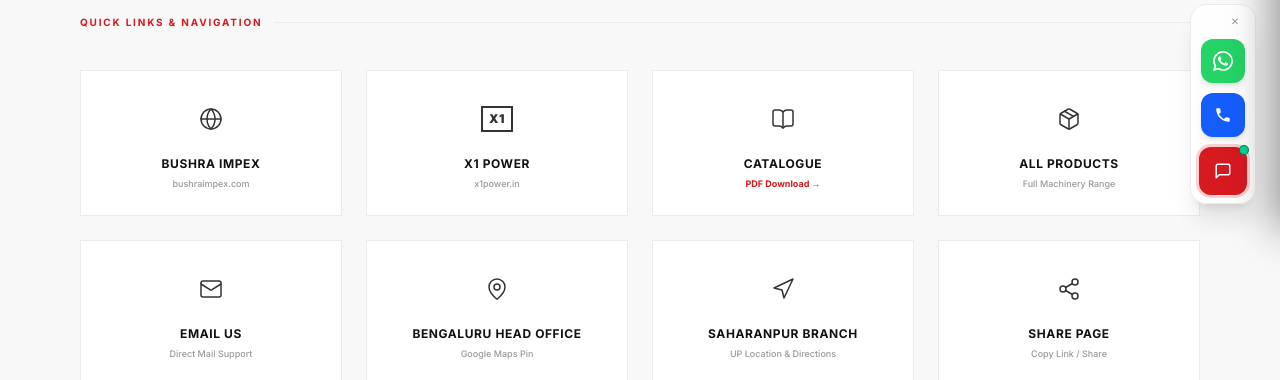
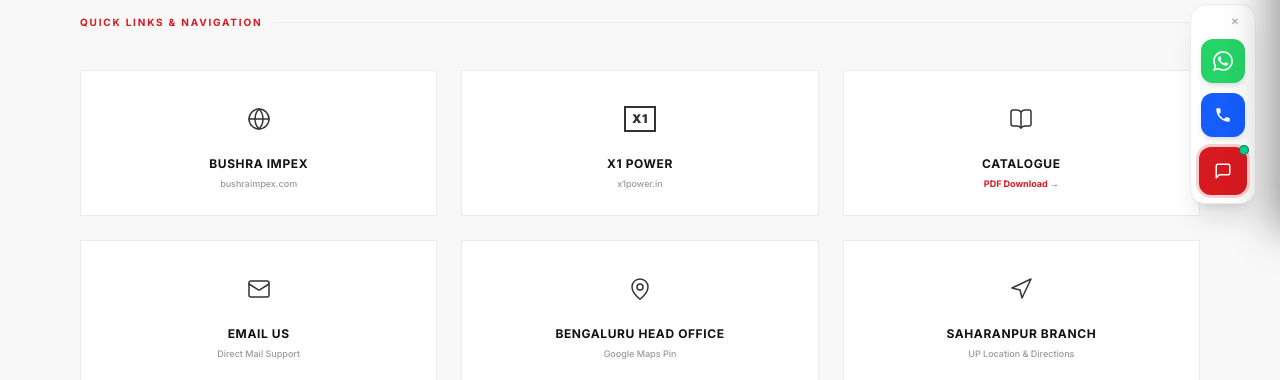
Before and after one commit to bnshiv23-stack/bushra_impex_new, a Next.js app: page /connect in a window 1280 px wide. Shown: the part 572-952 px from the top of the page. Built offline with nearby package versions, Linux system fonts and the light colour scheme.

Commit message:
update(connect): add Saharanpur Google Map embed, precise coordinates navigation, and streamline quick links

```diff
--- a/src/app/connect/page.tsx
+++ b/src/app/connect/page.tsx
@@ -283,7 +283,7 @@
           </div>
         </section>
 
-        {/* ─── QUICK LINKS SECTION (8 INDUSTRIAL CARDS) ────────────────── */}
+        {/* ─── QUICK LINKS SECTION (6 INDUSTRIAL CARDS) ────────────────── */}
         <section className="bg-[var(--bg-secondary)] py-12 sm:py-16 border-b border-[var(--border-color)]">
           <div className="container-site">
 
@@ -295,8 +295,8 @@
               <div className="flex-1 h-px bg-[var(--border-color)]" />
             </div>
 
-            {/* 8 Card Grid */}
-            <div className="grid grid-cols-2 sm:grid-cols-4 gap-4 sm:gap-6">
+            {/* 6 Card Grid */}
+            <div className="grid grid-cols-2 sm:grid-cols-3 gap-4 sm:gap-6">
 
               {/* 1. Bushra Impex Website */}
               <a
@@ -348,21 +348,7 @@
                 <span className="text-[9px] text-[#D71920] font-bold mt-1">PDF Download →</span>
               </a>
 
-              {/* 4. Products Section */}
-              <Link
-                href="/products"
-                className="product-card p-6 flex flex-col items-center justify-center text-center group cursor-pointer"
-              >
-                <div className="w-12 h-12 mb-3 flex items-center justify-center text-[var(--text-secondary)] group-hover:text-[#D71920] transition-colors">
-                  <Package className="w-6 h-6 stroke-[1.5]" />
-                </div>
-                <span className="text-[11px] sm:text-[12px] font-bold uppercase tracking-wider text-[var(--text-primary)] group-hover:text-[#D71920] transition-colors">
-                  All Products
-                </span>
-                <span className="text-[9px] text-[var(--text-muted)] font-medium mt-1">Full Machinery Range</span>
-              </Link>
-
-              {/* 5. Email Us */}
+              {/* 4. Email Us */}
               <a
                 href="mailto:bushrapowertools@gmail.com?subject=Enquiry%20via%20Connect%20Page"
                 className="product-card p-6 flex flex-col items-center justify-center text-center group cursor-pointer"
@@ -376,7 +362,7 @@
                 <span className="text-[9px] text-[var(--text-muted)] font-medium mt-1">Direct Mail Support</span>
               </a>
 
-              {/* 6. Bengaluru Map */}
+              {/* 5. Bengaluru Map */}
               <button
                 type="button"
                 onClick={() => {
@@ -394,7 +380,7 @@
                 <span className="text-[9px] text-[var(--text-muted)] font-medium mt-1">Google Maps Pin</span>
               </button>
 
-              {/* 7. Saharanpur Map */}
+              {/* 6. Saharanpur Map */}
               <button
                 type="button"
                 onClick={() => {
@@ -410,21 +396,6 @@
                   Saharanpur Branch
                 </span>
                 <span className="text-[9px] text-[var(--text-muted)] font-medium mt-1">UP Location &amp; Directions</span>
-              </button>
-
-              {/* 8. Share Page */}
-              <button
-                type="button"
-                onClick={handleShare}
-                className="product-card p-6 flex flex-col items-center justify-center text-center group cursor-pointer"
-              >
-                <div className="w-12 h-12 mb-3 flex items-center justify-center text-[var(--text-secondary)] group-hover:text-[#D71920] transition-colors">
-                  <Share2 className="w-6 h-6 stroke-[1.5]" />
-                </div>
-                <span className="text-[11px] sm:text-[12px] font-bold uppercase tracking-wider text-[var(--text-primary)] group-hover:text-[#D71920] transition-colors">
-                  Share Page
-                </span>
-                <span className="text-[9px] text-[var(--text-muted)] font-medium mt-1">Copy Link / Share</span>
               </button>
 
             </div>
@@ -744,7 +715,7 @@
                   ) : (
                     <>
                       <a
-                        href="https://www.google.com/maps/dir/?api=1&destination=Ambala+Road+Near+Badi+Nahar+Saharanpur+Uttar+Pradesh"
+                        href="https://www.google.com/maps/dir/?api=1&destination=29.976000,77.508806"
                         target="_blank"
                         rel="noopener noreferrer"
                         className="btn-primary flex-1 justify-center text-[10px] inline-flex items-center gap-2"
@@ -779,24 +750,16 @@
                     title="X1 Power Official Bengaluru Google Map"
                   />
                 ) : (
-                  <div className="w-full h-full min-h-[400px] flex flex-col items-center justify-center p-8 text-center bg-[var(--bg-secondary)]">
-                    <MapPin className="w-12 h-12 text-[#D71920] mb-3 stroke-[1.5]" />
-                    <h4 className="font-bebas text-[24px] text-[var(--text-primary)] tracking-tight mb-2">
-                      Saharanpur Branch Map &amp; Route
-                    </h4>
-                    <p className="text-[13px] text-[var(--text-secondary)] max-w-[360px] mb-6 leading-relaxed">
-                      Plot No 87-88, Gurudev Nagar, Ambala Road, Near Badi Nahar, Saharanpur – 247001, Uttar Pradesh.
-                    </p>
-                    <a
-                      href="https://www.google.com/maps/dir/?api=1&destination=Ambala+Road+Near+Badi+Nahar+Saharanpur+Uttar+Pradesh"
-                      target="_blank"
-                      rel="noopener noreferrer"
-                      className="btn-primary inline-flex items-center gap-2 text-[10px]"
-                    >
-                      <Navigation className="w-3.5 h-3.5 fill-white" />
-                      <span>Open in Google Maps App →</span>
-                    </a>
-                  </div>
+                  <iframe
+                    src="https://www.google.com/maps/embed?pb=!1m13!1m8!1m3!1d1047.9111104405504!2d77.50853674670502!3d29.976786745259922!3m2!1i1024!2i768!4f13.1!3m2!1m1!2zMjnCsDU4JzMzLjYiTiA3N8KwMzAnMzEuNyJF!5e1!3m2!1sen!2sin!4v1787813149616!5m2!1sen!2sin"
+                    width="100%"
+                    height="100%"
+                    className="w-full h-full min-h-[400px] border-0"
+                    allowFullScreen
+                    loading="lazy"
+                    referrerPolicy="strict-origin-when-cross-origin"
+                    title="Bushra Impex Official Saharanpur Google Map"
+                  />
                 )}
               </div>
 
```
